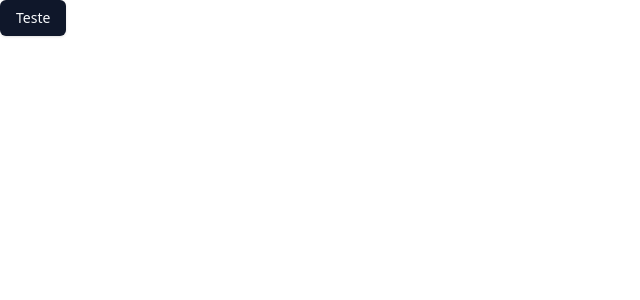
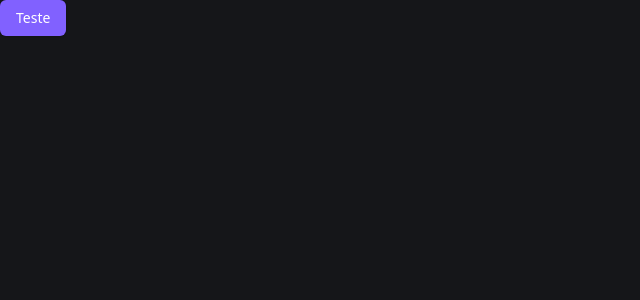
Before and after one commit to ismarsi-matheus/bootcamp-barber, a Next.js app: page / in a window 1280 px wide. Shown: the top 300 px of the page, without its empty margins (0-640 px from the left). Built offline with nearby package versions, Linux system fonts and the light colour scheme.

Commit message:
chore: update shadcn theme

```diff
--- a/app/globals.css
+++ b/app/globals.css
@@ -2,77 +2,48 @@
 @tailwind components;
 @tailwind utilities;
 
-@layer utilities {
-  .text-balance {
-    text-wrap: balance;
+@layer base {
+  .dark {
+    --background: 225 9% 9%;
+    --foreground: 210 40% 98%;
+
+    --card: 228 9% 11%;
+    --card-foreground: 210 40% 98%;
+
+    --popover: 228 9% 11%;
+    --popover-foreground: 210 40% 98%;
+
+    --primary: 252 100% 69%;
+    --primary-foreground: 0 0% 100%;
+
+    --secondary: 228 6% 16%;
+    --secondary-foreground: 210 40% 98%;
+
+    --muted: 228 6% 16%;
+    --muted-foreground: 215 20.2% 65.1%;
+
+    --accent: 228 6% 16%;
+    --accent-foreground: 210 40% 98%;
+
+    --destructive: 0 84% 60%;
+    --destructive-foreground: 210 40% 98%;
+
+    --border: 228 6% 16%;
+    --input: 228 6% 16%;
+    --ring: 212.7 26.8% 83.9%;
+
+    --radius: 0.5rem;
   }
 }
 
-
-
 @layer base {
-  :root {
-    --background: 0 0% 100%;
-    --foreground: 222.2 84% 4.9%;
-    --card: 0 0% 100%;
-    --card-foreground: 222.2 84% 4.9%;
-    --popover: 0 0% 100%;
-    --popover-foreground: 222.2 84% 4.9%;
-    --primary: 222.2 47.4% 11.2%;
-    --primary-foreground: 210 40% 98%;
-    --secondary: 210 40% 96.1%;
-    --secondary-foreground: 222.2 47.4% 11.2%;
-    --muted: 210 40% 96.1%;
-    --muted-foreground: 215.4 16.3% 46.9%;
-    --accent: 210 40% 96.1%;
-    --accent-foreground: 222.2 47.4% 11.2%;
-    --destructive: 0 84.2% 60.2%;
-    --destructive-foreground: 210 40% 98%;
-    --border: 214.3 31.8% 91.4%;
-    --input: 214.3 31.8% 91.4%;
-    --ring: 222.2 84% 4.9%;
-    --chart-1: 12 76% 61%;
-    --chart-2: 173 58% 39%;
-    --chart-3: 197 37% 24%;
-    --chart-4: 43 74% 66%;
-    --chart-5: 27 87% 67%;
-    --radius: 0.5rem;
+  * {
+    @apply border-border antialiased;
   }
-  .dark {
-    --background: 222.2 84% 4.9%;
-    --foreground: 210 40% 98%;
-    --card: 222.2 84% 4.9%;
-    --card-foreground: 210 40% 98%;
-    --popover: 222.2 84% 4.9%;
-    --popover-foreground: 210 40% 98%;
-    --primary: 210 40% 98%;
-    --primary-foreground: 222.2 47.4% 11.2%;
-    --secondary: 217.2 32.6% 17.5%;
-    --secondary-foreground: 210 40% 98%;
-    --muted: 217.2 32.6% 17.5%;
-    --muted-foreground: 215 20.2% 65.1%;
-    --accent: 217.2 32.6% 17.5%;
-    --accent-foreground: 210 40% 98%;
-    --destructive: 0 62.8% 30.6%;
-    --destructive-foreground: 210 40% 98%;
-    --border: 217.2 32.6% 17.5%;
-    --input: 217.2 32.6% 17.5%;
-    --ring: 212.7 26.8% 83.9%;
-    --chart-1: 220 70% 50%;
-    --chart-2: 160 60% 45%;
-    --chart-3: 30 80% 55%;
-    --chart-4: 280 65% 60%;
-    --chart-5: 340 75% 55%;
+  html {
+    @apply h-full;
+  }
+  body {
+    @apply h-full bg-background text-foreground;
   }
 }
-
-
-
-@layer base {
-  * {
-    @apply border-border;
-  }
-  body {
-    @apply bg-background text-foreground;
-  }
-}
--- a/app/layout.tsx
+++ b/app/layout.tsx
@@ -24,7 +24,7 @@
   children: React.ReactNode;
 }>) {
   return (
-    <html lang="en">
+    <html lang="pt-br" className="dark">
       <body
         className={`${geistSans.variable} ${geistMono.variable} antialiased`}
       >
--- a/tailwind.config.ts
+++ b/tailwind.config.ts
@@ -1,63 +1,55 @@
+// tailwind.config.ts
 import type { Config } from "tailwindcss";
+import tailwindcssAnimate from "tailwindcss-animate";
 
 const config: Config = {
   darkMode: ["class"],
   content: [
-    "./pages/**/*.{js,ts,jsx,tsx,mdx}",
-    "./components/**/*.{js,ts,jsx,tsx,mdx}",
-    "./app/**/*.{js,ts,jsx,tsx,mdx}",
+    "./pages/**/*.{ts,tsx}",
+    "./components/**/*.{ts,tsx}",
+    "./app/**/*.{ts,tsx}",
+    "./src/**/*.{ts,tsx}",
   ],
   theme: {
     extend: {
       colors: {
-  			background: 'hsl(var(--background))',
-  			foreground: 'hsl(var(--foreground))',
-  			card: {
-  				DEFAULT: 'hsl(var(--card))',
-  				foreground: 'hsl(var(--card-foreground))'
+        border: "hsl(var(--border))",
+        input: "hsl(var(--input))",
+        ring: "hsl(var(--ring))",
+        background: "hsl(var(--background))",
+        foreground: "hsl(var(--foreground))",
+        primary: {
+          DEFAULT: "hsl(var(--primary))",
+          foreground: "hsl(var(--primary-foreground))",
+        },
+        secondary: {
+          DEFAULT: "hsl(var(--secondary))",
+          foreground: "hsl(var(--secondary-foreground))",
+        },
+        destructive: {
+          DEFAULT: "hsl(var(--destructive))",
+          foreground: "hsl(var(--destructive-foreground))",
+        },
+        muted: {
+          DEFAULT: "hsl(var(--muted))",
+          foreground: "hsl(var(--muted-foreground))",
+        },
+        accent: {
+          DEFAULT: "hsl(var(--accent))",
+          foreground: "hsl(var(--accent-foreground))",
         },
         popover: {
-  				DEFAULT: 'hsl(var(--popover))',
-  				foreground: 'hsl(var(--popover-foreground))'
+          DEFAULT: "hsl(var(--popover))",
+          foreground: "hsl(var(--popover-foreground))",
         },
-  			primary: {
-  				DEFAULT: 'hsl(var(--primary))',
-  				foreground: 'hsl(var(--primary-foreground))'
+        card: {
+          DEFAULT: "hsl(var(--card))",
+          foreground: "hsl(var(--card-foreground))",
         },
-  			secondary: {
-  				DEFAULT: 'hsl(var(--secondary))',
-  				foreground: 'hsl(var(--secondary-foreground))'
       },
-  			muted: {
-  				DEFAULT: 'hsl(var(--muted))',
-  				foreground: 'hsl(var(--muted-foreground))'
     },
-  			accent: {
-  				DEFAULT: 'hsl(var(--accent))',
-  				foreground: 'hsl(var(--accent-foreground))'
   },
-  			destructive: {
-  				DEFAULT: 'hsl(var(--destructive))',
-  				foreground: 'hsl(var(--destructive-foreground))'
-  			},
-  			border: 'hsl(var(--border))',
-  			input: 'hsl(var(--input))',
-  			ring: 'hsl(var(--ring))',
-  			chart: {
-  				'1': 'hsl(var(--chart-1))',
-  				'2': 'hsl(var(--chart-2))',
-  				'3': 'hsl(var(--chart-3))',
-  				'4': 'hsl(var(--chart-4))',
-  				'5': 'hsl(var(--chart-5))'
-  			}
-  		},
-  		borderRadius: {
-  			lg: 'var(--radius)',
-  			md: 'calc(var(--radius) - 2px)',
-  			sm: 'calc(var(--radius) - 4px)'
-  		}
-  	}
-  },
-  plugins: [require("tailwindcss-animate")],
+  plugins: [tailwindcssAnimate],
 };
+
 export default config;
```
Lines whose indentation alone changed are shown as unchanged.
